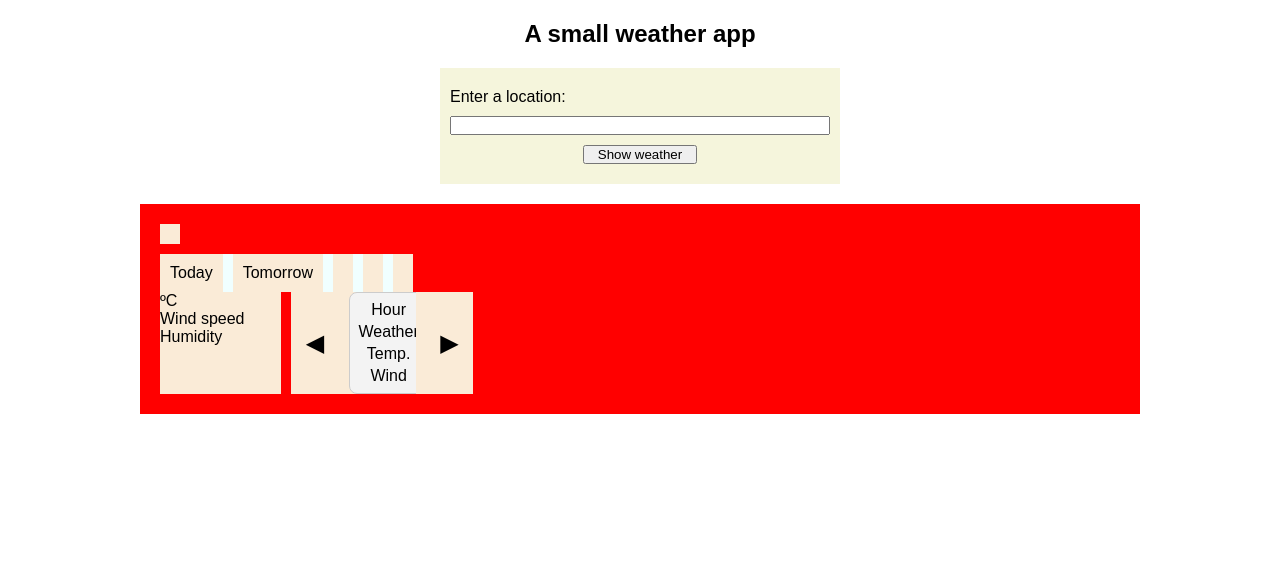
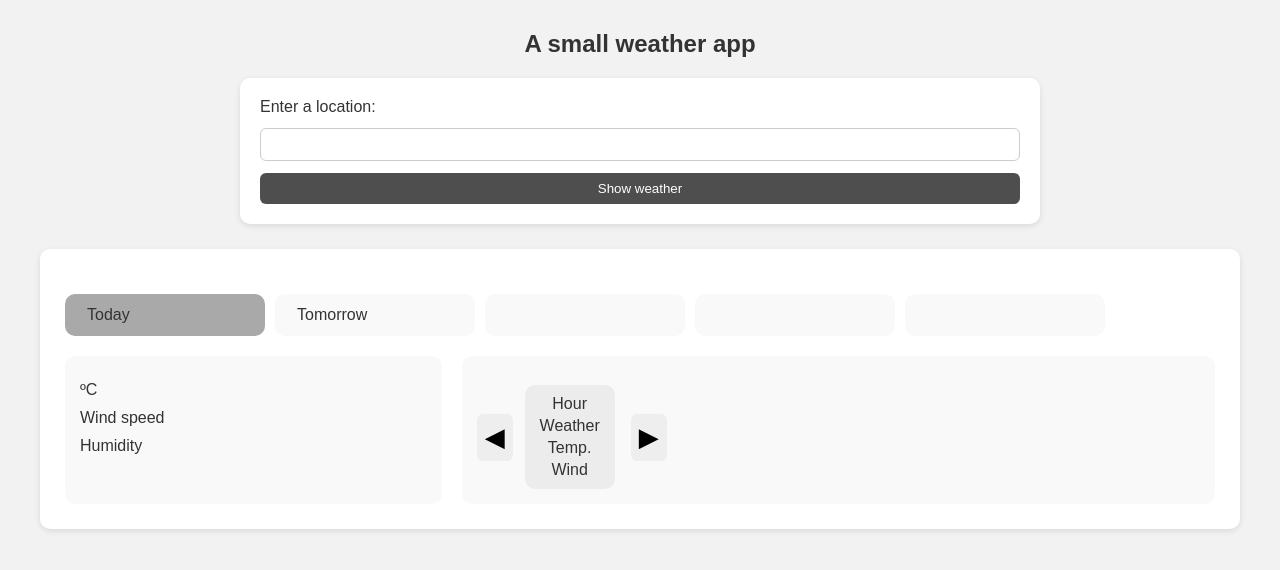
Before and after one commit to Karjeje/Project-Weather-app, a website built with webpack: page src/template.html in a window 1280 px wide. Built offline with nearby package versions, Linux system fonts and the light colour scheme.

Commit message:
Style to make prettier

```diff
--- a/src/styles.css
+++ b/src/styles.css
@@ -5,87 +5,119 @@
 }
 
 body {
-  font-family: sans-serif;
+  font-family: Arial, sans-serif;
+  background: #f2f2f2;
+  padding: 30px;
   display: flex;
   flex-direction: column;
-  justify-content: center;
   align-items: center;
+  color: #333;
+}
+
+h2 {
+  margin-bottom: 20px;
+}
+
+#form {
+  background: #fff;
+  padding: 20px;
+  width: 800px;
+  border-radius: 10px;
+  box-shadow: 0px 2px 6px rgba(0, 0, 0, 0.1);
+  display: flex;
+  flex-direction: column;
+  gap: 12px;
+}
+
+input {
+  padding: 8px;
+  border: 1px solid #ccc;
+  border-radius: 6px;
+}
+
+button {
+  padding: 8px 12px;
+  background: #4e4e4e;
+  color: white;
+  border: none;
+  border-radius: 6px;
+  cursor: pointer;
+}
+
+button:hover {
+  background: #333;
+}
+
+#weathercontainer {
+  margin-top: 25px;
+  background: #fff;
+  width: 1200px;
+  padding: 25px;
+  border-radius: 10px;
+  box-shadow: 0px 2px 6px rgba(0, 0, 0, 0.1);
+  display: flex;
+  flex-direction: column;
   gap: 20px;
 }
 
-h2 {
-  margin-top: 20px;
-}
-
-#form {
-  background-color: beige;
-  padding: 20px 10px;
+.basicinfo {
   display: flex;
-  flex-direction: column;
-  gap: 10px;
-  width: 400px;
-}
-
-button {
-  width: 30%;
-  align-self: center;
-}
-
-#weathercontainer {
-  background-color: red;
-  width: 1000px;
-  display: flex;
-  flex-direction: column;
-  justify-content: center;
-  align-items: flex-start;
-  padding: 20px;
+  align-items: center;
+  gap: 12px;
+  font-size: 1.2rem;
 }
 
 .days {
-  background-color: azure;
   display: flex;
   gap: 10px;
 }
 
 .days > div {
-  display: flex;
-  flex-direction: column;
-  background-color: antiquewhite;
-  padding: 10px;
+  background: #f9f9f9;
+  padding: 12px;
+  border-radius: 10px;
+  width: 200px;
+}
+
+.days > div:first-child {
+  background-color: darkgray;
 }
 
 .days > div > div {
   display: flex;
-}
-
-.basicinfo {
-  padding: 10px;
-  margin-bottom: 10px;
-  background-color: antiquewhite;
+  gap: 10px;
 }
 
 .maindata {
   display: grid;
-  grid-template-columns: 2fr 3fr;
-  gap: 10px;
+  grid-template-columns: 1fr 2fr;
+  gap: 20px;
+}
+
+.leftmain,
+.rightmain {
+  background: #f9f9f9;
+  padding: 15px;
+  border-radius: 10px;
 }
 
 .leftmain {
-  background-color: antiquewhite;
   display: flex;
   flex-direction: column;
 }
 
+.leftmain > div {
+  margin-top: 10px;
+}
+
 .rightmain {
-  background-color: antiquewhite;
   overflow: hidden;
 }
 
 .hourly-wrapper {
   display: flex;
   align-items: center;
-  gap: 10px;
-  width: 100%;
+  gap: 12px;
 }
 
 .table-wrapper {
@@ -94,48 +126,46 @@ button {
 }
 
 .row-labels {
-  min-width: 80px;
-  border: 1px solid #ccc;
-  padding: 8px;
-  margin-right: 5px;
+  width: 90px;
+  background: #ececec;
+  padding: 10px;
+  border-radius: 10px;
   text-align: center;
-  border-radius: 8px;
-  background: #f3f3f3;
   display: flex;
   flex-direction: column;
   gap: 4px;
+  margin-right: 4px;
 }
 
 .arrow {
-  background: none;
+  font-size: 26px;
+  color: black;
+  background: #eee;
+  padding: 8px;
   border: none;
-  font-size: 24px;
+  border-radius: 6px;
   cursor: pointer;
-  padding: 5px 10px;
+}
+
+.arrow:hover {
+  background: #ddd;
 }
 
 .hourly-container {
   display: flex;
   overflow: hidden;
-  scrollbar-width: none; /* Firefox */
-  -ms-overflow-style: none; /* IE */
-  flex: 1;
-}
-
-.hourly-container::-webkit-scrollbar {
-  display: none;
+  gap: 3px;
 }
 
 .hour-box {
-  min-width: 80px;
-  border: 1px solid #ccc;
-  padding: 8px;
-  margin-right: 5px;
-  text-align: center;
-  border-radius: 8px;
-  background: #f3f3f3;
+  min-width: 90px;
+  background: #ffffff;
+  border: 1px solid #ddd;
+  padding: 10px;
+  border-radius: 10px;
   display: flex;
   flex-direction: column;
+  text-align: center;
   gap: 4px;
 }
 
@@ -143,11 +173,10 @@ button {
   font-weight: bold;
 }
 
-.temp {
-  color: #e65c00;
+.wind {
+  font-size: 0.9rem;
 }
 
-.wind {
-  color: #0077cc;
-  font-size: 0.9rem;
+.suninfo {
+  margin-bottom: 14px;
 }
```
